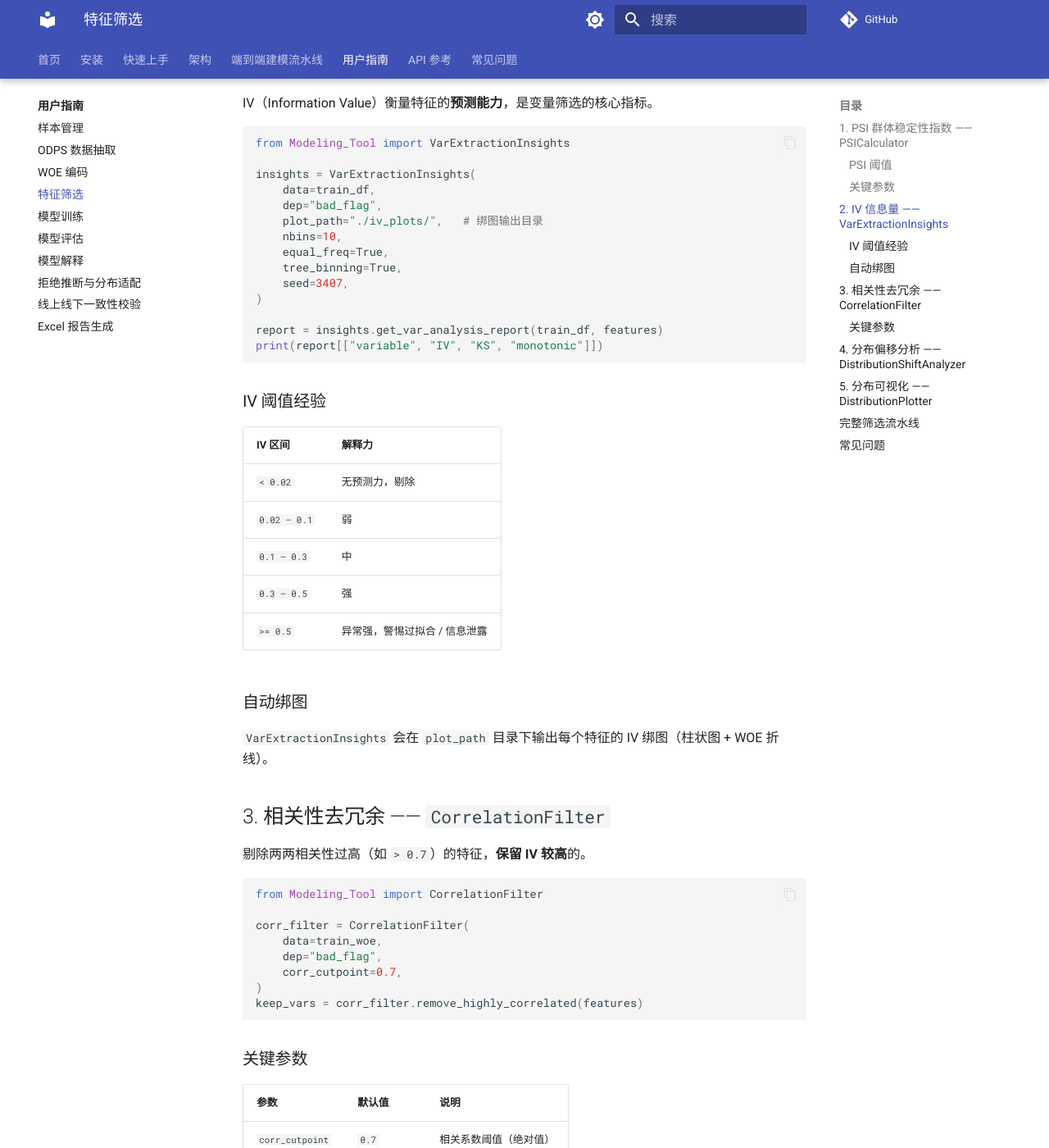
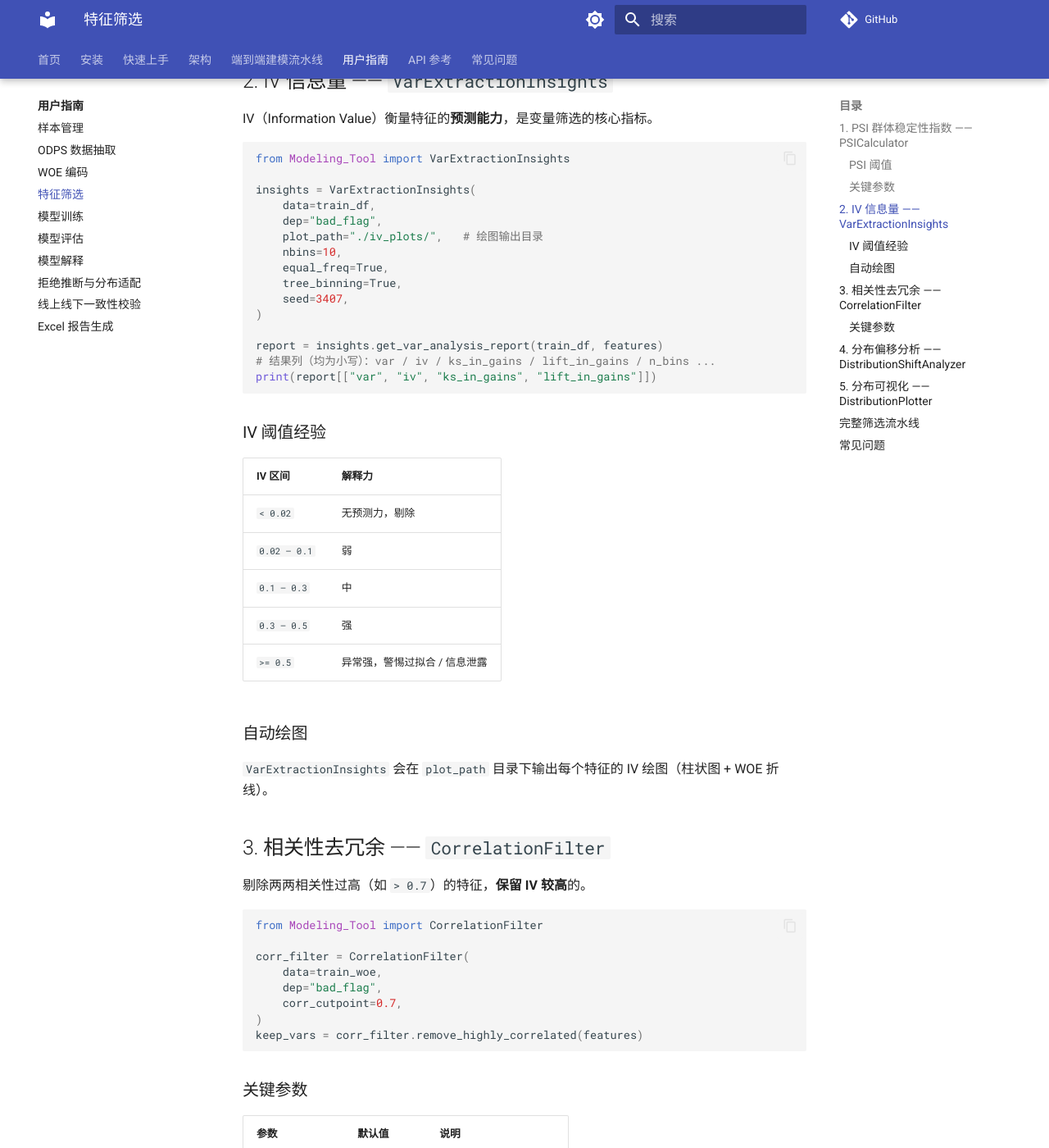
Before and after one commit to Kyle-J-Sun/SuperModelingFactory_doc, an MkDocs documentation site: the page built from docs/guides/feature.md, in a window 1280 px wide and 1400 px high, scrolled down 1503 px. Shown: the whole window at 82% size. Built offline with MkDocs 1.6.1 and Material for MkDocs 9.7.7, drawn with Linux system fonts in a browser that asks for light colours; comment, search, counter and statistics services are not loaded; some of the changed text lies outside the part shown.

Commit message:
docs(reconcile): fix feature/woe API mismatches
- feature.md: PSICalculator.calculate() columns are `psi`/`var`;
  VarExtractionInsights report columns are lowercase (var, iv, ks_in_gains,
  lift_in_gains) — no "PSI"/"IV"/"KS"/"variable"/"monotonic"
- woe.md: mapping persistence uses instance woe.save_mapping_table(path);
  module load_mapping_table(path) returns (varlist, woe_dict); apply via a new
  WOE_Master instance. refine_cate is a method, cate_feats is the ctor arg.

````diff
--- a/docs/guides/feature.md
+++ b/docs/guides/feature.md
@@ -29,7 +29,8 @@ psi_table = psi.calculate(
     current_data=latest_df,
     varlist=features,
 )
-print(psi_table.sort_values("PSI", ascending=False).head(10))
+# calculate() 结果列为 var / psi
+print(psi_table.sort_values("psi", ascending=False).head(10))
 
 # 数据集内分组 PSI（各分组 vs 基准组）
 from Modeling_Tool import calculate_psi_within_dataset
@@ -63,7 +64,7 @@ from Modeling_Tool import VarExtractionInsights
 insights = VarExtractionInsights(
     data=train_df,
     dep="bad_flag",
-    plot_path="./iv_plots/",   # 绑图输出目录
+    plot_path="./iv_plots/",   # 绘图输出目录
     nbins=10,
     equal_freq=True,
     tree_binning=True,
@@ -71,7 +72,8 @@ insights = VarExtractionInsights(
 )
 
 report = insights.get_var_analysis_report(train_df, features)
-print(report[["variable", "IV", "KS", "monotonic"]])
+# 结果列（均为小写）：var / iv / ks_in_gains / lift_in_gains / n_bins ...
+print(report[["var", "iv", "ks_in_gains", "lift_in_gains"]])
 ```
 
 ### IV 阈值经验
@@ -84,9 +86,9 @@
 | `0.3 – 0.5` | 强 |
 | `>= 0.5` | 异常强，警惕过拟合 / 信息泄露 |
 
-### 自动绑图
+### 自动绘图
 
-`VarExtractionInsights` 会在 `plot_path` 目录下输出每个特征的 IV 绑图（柱状图 + WOE 折线）。
+`VarExtractionInsights` 会在 `plot_path` 目录下输出每个特征的 IV 绘图（柱状图 + WOE 折线）。
 
 ## 3. 相关性去冗余 —— `CorrelationFilter`
 
@@ -107,7 +109,7 @@ keep_vars = corr_filter.remove_highly_correlated(features)
 
 | 参数 | 默认值 | 说明 |
 |------|-------|------|
-| `corr_cutpoint` | `0.7` | 相关系数阈值（绝对值） |
+| `corr_cutpoint` | `0.8` | 相关系数阈值（绝对值） |
 | `dep` | - | 目标列，保留 IV 较高者 |
 
 ## 4. 分布偏移分析 —— `DistributionShiftAnalyzer`
@@ -140,14 +142,14 @@ plotter.plot_displot(title="Age 直方图", nbins=20)     # 带 KDE 的直方图
 ```python
 from Modeling_Tool import PSICalculator, VarExtractionInsights, CorrelationFilter
 
-# 1) PSI 筛选
+# 1) PSI 筛选（结果列 var / psi）
 psi = PSICalculator(buckets=10).calculate(train_df, test_df, features)
-features = psi.loc[psi["PSI"] < 0.1, "variable"].tolist()
+features = psi.loc[psi["psi"] < 0.1, "var"].tolist()
 
-# 2) IV 筛选
+# 2) IV 筛选（结果列 var / iv ...）
 insights = VarExtractionInsights(train_df, "bad_flag", "./iv_plots/")
 iv_report = insights.get_var_analysis_report(train_df, features)
-features = iv_report.loc[iv_report["IV"].between(0.02, 0.5), "variable"].tolist()
+features = iv_report.loc[iv_report["iv"].between(0.02, 0.5), "var"].tolist()
 
 # 3) 相关性去冗余
 features = CorrelationFilter(train_woe, "bad_flag", corr_cutpoint=0.7) \
````
Also changed, not shown: docs/guides/woe.md (+14 -9 lines).
